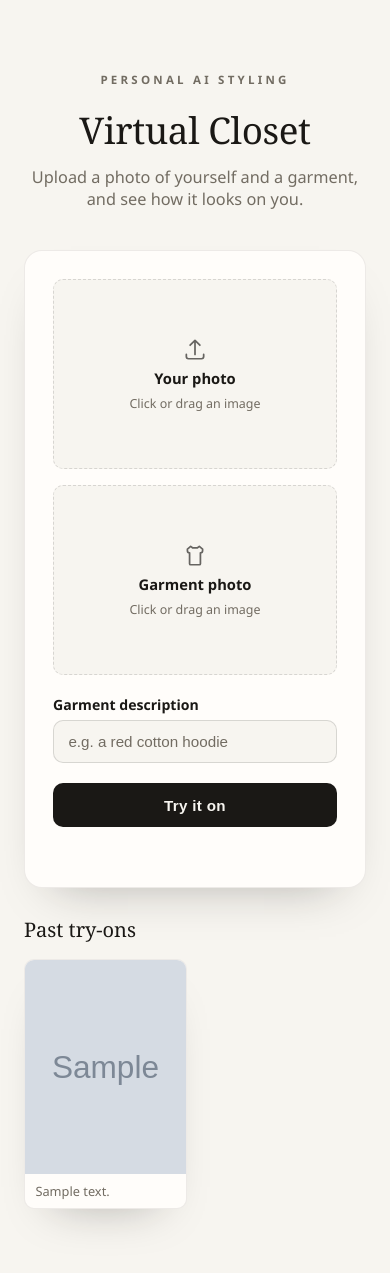
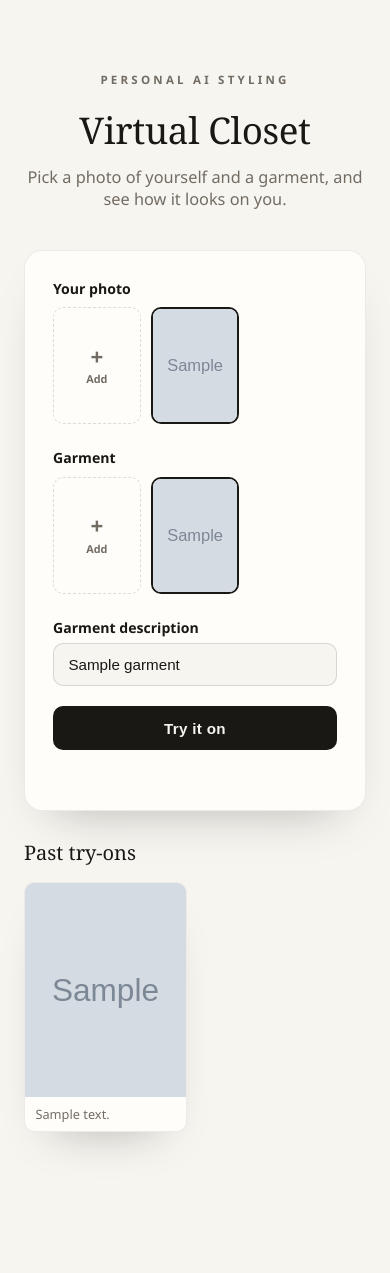
Before and after one commit to Ahmedkemad/Virtual-Closet, a Flask app: template templates/index.html in a window 390 px wide. After the commit the page ends 1149 px from the top, so only its background shows below. Run offline with Flask 3, Linux system fonts and the light colour scheme; the template is opened without the code that fills it: most values are stand-ins (such as "Sample title", 1, 10 or a date in 2020); grey boxes marked "Sample" are stand-in pictures.

Commit message:
Add persistent photo library and iPhone install support
Replaces per-request uploads with a saved library: photos of yourself
and garments are uploaded once, kept on disk, selectable by clicking a
thumbnail, and removable via a delete button. Also adds a web app
manifest, apple-mobile-web-app meta tags, and home-screen icons so the
app can be added to an iPhone home screen as a standalone app.

```diff
--- a/app.py
+++ b/app.py
@@ -1,4 +1,5 @@
 import json
+import mimetypes
 import os
 import uuid
 from datetime import datetime, timezone
@@ -7,14 +8,18 @@ from pathlib import Path
 import replicate
 import requests
 from dotenv import load_dotenv
-from flask import Flask, jsonify, render_template, request
+from flask import Flask, abort, jsonify, render_template, request
 from werkzeug.utils import secure_filename
 
 load_dotenv()
+mimetypes.add_type("application/manifest+json", ".webmanifest")
 
 BASE_DIR = Path(__file__).resolve().parent
-UPLOAD_DIR = BASE_DIR / "static" / "uploads"
+PEOPLE_DIR = BASE_DIR / "static" / "people"
+GARMENTS_DIR = BASE_DIR / "static" / "garments"
 OUTPUT_DIR = BASE_DIR / "static" / "outputs"
+PEOPLE_FILE = BASE_DIR / "people.json"
+GARMENTS_FILE = BASE_DIR / "garments.json"
 HISTORY_FILE = BASE_DIR / "closet_history.json"
 ALLOWED_EXTENSIONS = {"png", "jpg", "jpeg", "webp"}
 REPLICATE_MODEL = os.environ.get(
@@ -22,7 +27,8 @@ REPLICATE_MODEL = os.environ.get(
     "cuuupid/idm-vton:139cb1163486954531b765d4ac3bb6d3e02fe121151665adfc3b47e9ba3ebf67",
 )
 
-UPLOAD_DIR.mkdir(parents=True, exist_ok=True)
+PEOPLE_DIR.mkdir(parents=True, exist_ok=True)
+GARMENTS_DIR.mkdir(parents=True, exist_ok=True)
 OUTPUT_DIR.mkdir(parents=True, exist_ok=True)
 
 app = Flask(__name__)
@@ -32,30 +38,87 @@ def allowed_file(filename: str) -> bool:
     return "." in filename and filename.rsplit(".", 1)[1].lower() in ALLOWED_EXTENSIONS
 
 
-def load_history() -> list:
-    if not HISTORY_FILE.exists():
+def load_json(path: Path) -> list:
+    if not path.exists():
         return []
-    with open(HISTORY_FILE, "r") as f:
+    with open(path, "r") as f:
         return json.load(f)
 
 
-def save_history(history: list) -> None:
-    with open(HISTORY_FILE, "w") as f:
-        json.dump(history, f, indent=2)
+def save_json(path: Path, data: list) -> None:
+    with open(path, "w") as f:
+        json.dump(data, f, indent=2)
 
 
-def save_upload(file_storage, prefix: str) -> Path:
+def save_library_image(file_storage, directory: Path, label: str) -> dict:
     ext = file_storage.filename.rsplit(".", 1)[1].lower()
-    filename = secure_filename(f"{prefix}_{uuid.uuid4().hex}.{ext}")
-    path = UPLOAD_DIR / filename
-    file_storage.save(path)
-    return path
+    filename = secure_filename(f"{uuid.uuid4().hex}.{ext}")
+    file_storage.save(directory / filename)
+    return {
+        "id": uuid.uuid4().hex,
+        "filename": filename,
+        "label": label,
+        "created_at": datetime.now(timezone.utc).isoformat(),
+    }
+
+
+def add_library_entry(directory: Path, store_file: Path, field_name: str):
+    file = request.files.get(field_name)
+    if not file or not allowed_file(file.filename):
+        return None, (jsonify({"error": "Please upload a valid image (png/jpg/webp)."}), 400)
+
+    label = request.form.get("label", "").strip()
+    entry = save_library_image(file, directory, label)
+    items = load_json(store_file)
+    items.append(entry)
+    save_json(store_file, items)
+    return entry, None
+
+
+def delete_library_entry(directory: Path, store_file: Path, item_id: str):
+    items = load_json(store_file)
+    remaining = [i for i in items if i["id"] != item_id]
+    if len(remaining) == len(items):
+        abort(404)
+    removed = next(i for i in items if i["id"] == item_id)
+    save_json(store_file, remaining)
+    (directory / removed["filename"]).unlink(missing_ok=True)
 
 
 @app.route("/")
 def index():
-    history = list(reversed(load_history()))
-    return render_template("index.html", history=history)
+    people = list(reversed(load_json(PEOPLE_FILE)))
+    garments = list(reversed(load_json(GARMENTS_FILE)))
+    history = list(reversed(load_json(HISTORY_FILE)))
+    return render_template("index.html", people=people, garments=garments, history=history)
+
+
+@app.route("/people", methods=["POST"])
+def add_person():
+    entry, error = add_library_entry(PEOPLE_DIR, PEOPLE_FILE, "image")
+    if error:
+        return error
+    return jsonify(entry)
+
+
+@app.route("/people/<item_id>", methods=["DELETE"])
+def delete_person(item_id):
+    delete_library_entry(PEOPLE_DIR, PEOPLE_FILE, item_id)
+    return "", 204
+
+
+@app.route("/garments", methods=["POST"])
+def add_garment():
+    entry, error = add_library_entry(GARMENTS_DIR, GARMENTS_FILE, "image")
+    if error:
+        return error
+    return jsonify(entry)
+
+
+@app.route("/garments/<item_id>", methods=["DELETE"])
+def delete_garment(item_id):
+    delete_library_entry(GARMENTS_DIR, GARMENTS_FILE, item_id)
+    return "", 204
 
 
 @app.route("/try-on", methods=["POST"])
@@ -63,17 +126,20 @@ def try_on():
     if not os.environ.get("REPLICATE_API_TOKEN"):
         return jsonify({"error": "REPLICATE_API_TOKEN is not set. Copy .env.example to .env and add your token."}), 500
 
-    person_file = request.files.get("person_image")
-    garment_file = request.files.get("garment_image")
+    person_id = request.form.get("person_id")
+    garment_id = request.form.get("garment_id")
     garment_desc = request.form.get("garment_desc", "a garment")
 
-    if not person_file or not allowed_file(person_file.filename):
-        return jsonify({"error": "Please upload a valid photo of yourself (png/jpg/webp)."}), 400
-    if not garment_file or not allowed_file(garment_file.filename):
-        return jsonify({"error": "Please upload a valid photo of the garment (png/jpg/webp)."}), 400
+    people = {p["id"]: p for p in load_json(PEOPLE_FILE)}
+    garments = {g["id"]: g for g in load_json(GARMENTS_FILE)}
 
-    person_path = save_upload(person_file, "person")
-    garment_path = save_upload(garment_file, "garment")
+    if person_id not in people:
+        return jsonify({"error": "Please select or upload a photo of yourself."}), 400
+    if garment_id not in garments:
+        return jsonify({"error": "Please select or upload a garment photo."}), 400
+
+    person_path = PEOPLE_DIR / people[person_id]["filename"]
+    garment_path = GARMENTS_DIR / garments[garment_id]["filename"]
 
     try:
         with open(person_path, "rb") as human_img, open(garment_path, "rb") as garm_img:
@@ -99,17 +165,15 @@ def try_on():
     with open(result_path, "wb") as f:
         f.write(resp.content)
 
-    history = load_history()
+    history = load_json(HISTORY_FILE)
     entry = {
         "id": uuid.uuid4().hex,
-        "person_image": f"uploads/{person_path.name}",
-        "garment_image": f"uploads/{garment_path.name}",
         "garment_desc": garment_desc,
         "result_image": f"outputs/{result_filename}",
         "created_at": datetime.now(timezone.utc).isoformat(),
     }
     history.append(entry)
-    save_history(history)
+    save_json(HISTORY_FILE, history)
 
     return jsonify(entry)
 
--- a/static/css/style.css
+++ b/static/css/style.css
@@ -86,101 +86,108 @@ main {
   padding: 1.75rem;
 }
 
-.dropzone-grid {
-  display: grid;
-  grid-template-columns: 1fr 1fr;
-  gap: 1rem;
-  margin-bottom: 1.25rem;
+.library {
+  margin-bottom: 1.5rem;
 }
 
-@media (max-width: 560px) {
-  .dropzone-grid {
-    grid-template-columns: 1fr;
-  }
+.library-title {
+  font-size: 0.88rem;
+  font-weight: 600;
+  margin: 0 0 0.6rem;
 }
 
-.dropzone {
-  position: relative;
-  border: 1.5px dashed var(--border);
-  border-radius: var(--radius-md);
-  min-height: 190px;
-  overflow: hidden;
-  transition: border-color 0.2s ease, background-color 0.2s ease;
-  background: var(--paper);
+.library-grid {
+  display: grid;
+  grid-template-columns: repeat(auto-fill, minmax(84px, 1fr));
+  gap: 0.65rem;
 }
 
-.dropzone:hover {
-  border-color: var(--ink);
+.library-add,
+.library-item {
+  position: relative;
+  aspect-ratio: 3 / 4;
+  border-radius: var(--radius-md);
+  overflow: hidden;
 }
 
-.dropzone.drag-over {
-  border-color: var(--ink);
-  background: var(--border-soft);
-}
-
-.dropzone.has-image {
-  border-style: solid;
-  border-color: var(--border);
-}
-
-.dropzone input[type="file"] {
-  position: absolute;
-  inset: 0;
-  opacity: 0;
-  cursor: pointer;
-  width: 100%;
-  height: 100%;
-}
-
-.dropzone-inner {
-  position: absolute;
-  inset: 0;
+.library-add {
+  border: 1.5px dashed var(--border);
   display: flex;
   flex-direction: column;
   align-items: center;
   justify-content: center;
-  gap: 0.4rem;
-  padding: 1rem;
-  text-align: center;
-  pointer-events: none;
+  gap: 0.2rem;
+  cursor: pointer;
+  color: var(--ink-muted);
+  transition: border-color 0.2s ease, color 0.2s ease;
 }
 
-.dz-icon {
-  width: 26px;
-  height: 26px;
-  color: var(--ink);
-  opacity: 0.65;
-}
-
-.dz-label {
-  font-weight: 600;
-  font-size: 0.92rem;
+.library-add:hover {
+  border-color: var(--ink);
   color: var(--ink);
 }
 
-.dz-hint {
-  font-size: 0.78rem;
-  color: var(--ink-muted);
-}
-
-.dropzone-inner.has-preview {
-  background-size: cover;
-  background-position: center;
-}
-
-.dropzone-inner.has-preview .dz-icon,
-.dropzone-inner.has-preview .dz-hint {
+.library-add-input {
   display: none;
 }
 
-.dropzone-inner.has-preview .dz-label {
-  align-self: flex-start;
-  margin-top: auto;
+.add-icon {
+  font-size: 1.4rem;
+  line-height: 1;
+}
+
+.add-label {
+  font-size: 0.68rem;
+}
+
+.library-item {
+  border: 2px solid transparent;
+  cursor: pointer;
+  transition: border-color 0.15s ease, transform 0.15s ease;
+}
+
+.library-item:hover {
+  transform: translateY(-2px);
+}
+
+.library-item.selected {
+  border-color: var(--ink);
+}
+
+.library-item img {
+  width: 100%;
+  height: 100%;
+  object-fit: cover;
+  display: block;
+}
+
+.library-item .delete-btn {
+  position: absolute;
+  top: 4px;
+  right: 4px;
+  width: 20px;
+  height: 20px;
+  border-radius: 50%;
+  border: none;
   background: rgba(26, 24, 21, 0.72);
   color: #fdfcfa;
-  padding: 0.3rem 0.6rem;
-  border-radius: 999px;
-  font-size: 0.72rem;
+  font-size: 0.9rem;
+  line-height: 1;
+  cursor: pointer;
+  display: flex;
+  align-items: center;
+  justify-content: center;
+  opacity: 0;
+  transition: opacity 0.15s ease, background-color 0.15s ease;
+}
+
+.library-item:hover .delete-btn,
+.library-item .delete-btn:focus {
+  opacity: 1;
+}
+
+.library-item .delete-btn:hover {
+  background: #a3402f;
 }
 
 .field {
--- a/static/js/script.js
+++ b/static/js/script.js
@@ -3,51 +3,115 @@ const statusEl = document.getElementById("status");
 const resultSection = document.getElementById("result");
 const resultImg = document.getElementById("result-img");
 const submitBtn = document.getElementById("submit-btn");
+const garmentDescInput = document.getElementById("garment_desc");
 
-function setupDropzone(zoneId, previewId) {
-  const zone = document.getElementById(zoneId);
-  const preview = document.getElementById(previewId);
-  const input = zone.querySelector("input[type=file]");
+function updateSubmitState() {
+  const personId = document.getElementById("person_id").value;
+  const garmentId = document.getElementById("garment_id").value;
+  submitBtn.disabled = !personId || !garmentId;
+}
 
-  function showPreview(file) {
-    if (!file) return;
-    const reader = new FileReader();
-    reader.onload = (e) => {
-      preview.style.backgroundImage = `url(${e.target.result})`;
-      preview.classList.add("has-preview");
-      zone.classList.add("has-image");
-      preview.querySelector(".dz-label").textContent = file.name;
-    };
-    reader.readAsDataURL(file);
+function setupLibrary(gridId) {
+  const grid = document.getElementById(gridId);
+  const endpoint = grid.dataset.endpoint;
+  const hiddenField = document.getElementById(grid.dataset.hiddenField);
+  const addInput = grid.querySelector(".library-add-input");
+
+  function selectItem(itemEl) {
+    grid.querySelectorAll(".library-item").forEach((el) => el.classList.remove("selected"));
+    itemEl.classList.add("selected");
+    hiddenField.value = itemEl.dataset.id;
+    if (gridId === "garments-grid" && itemEl.dataset.label) {
+      garmentDescInput.value = itemEl.dataset.label;
+    }
+    updateSubmitState();
   }
 
-  input.addEventListener("change", () => showPreview(input.files[0]));
+  function buildItem(entry) {
+    const item = document.createElement("div");
+    item.className = "library-item";
+    item.dataset.id = entry.id;
+    item.dataset.label = entry.label || "";
 
-  ["dragenter", "dragover"].forEach((evt) =>
-    zone.addEventListener(evt, (e) => {
-      e.preventDefault();
-      zone.classList.add("drag-over");
-    })
-  );
+    const img = document.createElement("img");
+    img.src = `/static/${entry.image_url}`;
+    img.alt = entry.label || "";
+    item.appendChild(img);
 
-  ["dragleave", "drop"].forEach((evt) =>
-    zone.addEventListener(evt, (e) => {
-      e.preventDefault();
-      zone.classList.remove("drag-over");
-    })
-  );
+    const del = document.createElement("button");
+    del.type = "button";
+    del.className = "delete-btn";
+    del.title = "Delete";
+    del.textContent = "×";
+    item.appendChild(del);
 
-  zone.addEventListener("drop", (e) => {
-    const file = e.dataTransfer.files[0];
-    if (file) {
-      input.files = e.dataTransfer.files;
-      showPreview(file);
+    return item;
+  }
+
+  grid.addEventListener("click", (event) => {
+    const deleteBtn = event.target.closest(".delete-btn");
+    const item = event.target.closest(".library-item");
+    if (!item) return;
+
+    if (deleteBtn) {
+      if (!confirm("Delete this photo?")) return;
+      fetch(`${endpoint}/${item.dataset.id}`, { method: "DELETE" }).then((resp) => {
+        if (!resp.ok) return;
+        const wasSelected = item.classList.contains("selected");
+        item.remove();
+        if (wasSelected) {
+          hiddenField.value = "";
+          updateSubmitState();
+        }
+      });
+      return;
+    }
+
+    selectItem(item);
+  });
+
+  addInput.addEventListener("change", async () => {
+    const file = addInput.files[0];
+    if (!file) return;
+
+    let label = "";
+    if (gridId === "garments-grid") {
+      label = prompt("Describe this garment (optional):", "") || "";
+    }
+
+    const formData = new FormData();
+    formData.append("image", file);
+    if (label) formData.append("label", label);
+
+    statusEl.textContent = "Saving...";
+    try {
+      const resp = await fetch(endpoint, { method: "POST", body: formData });
+      const entry = await resp.json();
+      if (!resp.ok) {
+        statusEl.classList.add("error");
+        statusEl.textContent = entry.error || "Could not save image.";
+        return;
+      }
+      const item = buildItem({ ...entry, image_url: `${gridId === "people-grid" ? "people" : "garments"}/${entry.filename}` });
+      grid.appendChild(item);
+      selectItem(item);
+      statusEl.textContent = "";
+    } catch (err) {
+      statusEl.classList.add("error");
+      statusEl.textContent = `Upload failed: ${err.message}`;
+    } finally {
+      addInput.value = "";
     }
   });
+
+  // Auto-select the most recently added item (first in the grid) on load.
+  const firstItem = grid.querySelector(".library-item");
+  if (firstItem) selectItem(firstItem);
 }
 
-setupDropzone("person-dropzone", "person-preview");
-setupDropzone("garment-dropzone", "garment-preview");
+setupLibrary("people-grid");
+setupLibrary("garments-grid");
+updateSubmitState();
 
 form.addEventListener("submit", async (event) => {
   event.preventDefault();
@@ -82,5 +146,6 @@ form.addEventListener("submit", async (event) => {
   } finally {
     submitBtn.disabled = false;
     submitBtn.classList.remove("loading");
+    updateSubmitState();
   }
 });
--- a/templates/index.html
+++ b/templates/index.html
@@ -2,36 +2,62 @@
 <html lang="en">
 <head>
   <meta charset="utf-8" />
-  <meta name="viewport" content="width=device-width, initial-scale=1" />
+  <meta name="viewport" content="width=device-width, initial-scale=1, viewport-fit=cover" />
   <title>Virtual Closet — Try-On</title>
   <link rel="stylesheet" href="/static/css/style.css" />
+
+  <link rel="manifest" href="/static/manifest.webmanifest" />
+  <meta name="theme-color" content="#f7f5f0" media="(prefers-color-scheme: light)" />
+  <meta name="theme-color" content="#151412" media="(prefers-color-scheme: dark)" />
+  <meta name="apple-mobile-web-app-capable" content="yes" />
+  <meta name="apple-mobile-web-app-status-bar-style" content="black-translucent" />
+  <meta name="apple-mobile-web-app-title" content="Virtual Closet" />
+  <link rel="apple-touch-icon" href="/static/icons/icon-180.png" />
+  <link rel="icon" href="/static/icons/icon-192.png" />
 </head>
 <body>
   <header>
     <span class="eyebrow">Personal AI Styling</span>
     <h1>Virtual Closet</h1>
-    <p>Upload a photo of yourself and a garment, and see how it looks on you.</p>
+    <p>Pick a photo of yourself and a garment, and see how it looks on you.</p>
   </header>
 
   <main>
     <form id="try-on-form" class="card">
-      <div class="dropzone-grid">
-        <div class="dropzone" id="person-dropzone" data-target="person_image">
-          <input type="file" id="person_image" name="person_image" accept="image/*" required />
-          <div class="dropzone-inner" id="person-preview">
-            <svg class="dz-icon" viewBox="0 0 24 24" fill="none"><path d="M12 4v13m0-13 4.5 4.5M12 4 7.5 8.5" stroke="currentColor" stroke-width="1.6" stroke-linecap="round" stroke-linejoin="round"/><path d="M4 17v2a2 2 0 0 0 2 2h12a2 2 0 0 0 2-2v-2" stroke="currentColor" stroke-width="1.6" stroke-linecap="round"/></svg>
-            <span class="dz-label">Your photo</span>
-            <span class="dz-hint">Click or drag an image</span>
+      <input type="hidden" id="person_id" name="person_id" value="" />
+      <input type="hidden" id="garment_id" name="garment_id" value="" />
+
+      <div class="library">
+        <h2 class="library-title">Your photo</h2>
+        <div class="library-grid" id="people-grid" data-endpoint="/people" data-hidden-field="person_id">
+          <label class="library-add">
+            <input type="file" accept="image/*" class="library-add-input" />
+            <span class="add-icon">+</span>
+            <span class="add-label">Add</span>
+          </label>
+          {% for p in people %}
+          <div class="library-item" data-id="{{ p.id }}" data-label="{{ p.label }}">
+            <img src="/static/people/{{ p.filename }}" alt="{{ p.label or 'your photo' }}" />
+            <button type="button" class="delete-btn" title="Delete this photo">&times;</button>
           </div>
+          {% endfor %}
         </div>
+      </div>
 
-        <div class="dropzone" id="garment-dropzone" data-target="garment_image">
-          <input type="file" id="garment_image" name="garment_image" accept="image/*" required />
-          <div class="dropzone-inner" id="garment-preview">
-            <svg class="dz-icon" viewBox="0 0 24 24" fill="none"><path d="M8 4 5 6.5V8a2 2 0 0 0 2 2v10a1 1 0 0 0 1 1h8a1 1 0 0 0 1-1V10a2 2 0 0 0 2-2V6.5L16 4l-2 1.5h-4L8 4Z" stroke="currentColor" stroke-width="1.6" stroke-linejoin="round"/></svg>
-            <span class="dz-label">Garment photo</span>
-            <span class="dz-hint">Click or drag an image</span>
+      <div class="library">
+        <h2 class="library-title">Garment</h2>
+        <div class="library-grid" id="garments-grid" data-endpoint="/garments" data-hidden-field="garment_id">
+          <label class="library-add">
+            <input type="file" accept="image/*" class="library-add-input" />
+            <span class="add-icon">+</span>
+            <span class="add-label">Add</span>
+          </label>
+          {% for g in garments %}
+          <div class="library-item" data-id="{{ g.id }}" data-label="{{ g.label }}">
+            <img src="/static/garments/{{ g.filename }}" alt="{{ g.label or 'garment' }}" />
+            <button type="button" class="delete-btn" title="Delete this garment">&times;</button>
           </div>
+          {% endfor %}
         </div>
       </div>
 
@@ -40,7 +66,7 @@
         <input type="text" id="garment_desc" name="garment_desc" placeholder="e.g. a red cotton hoodie" />
       </div>
 
-      <button type="submit" id="submit-btn">
+      <button type="submit" id="submit-btn" disabled>
         <span class="btn-label">Try it on</span>
         <span class="btn-spinner" aria-hidden="true"></span>
       </button>
```
Also changed, not shown: README.md, static/icons/icon-180.png (added), static/icons/icon-192.png (added), static/icons/icon-512.png (added), static/manifest.webmanifest (added), 1 other file.
